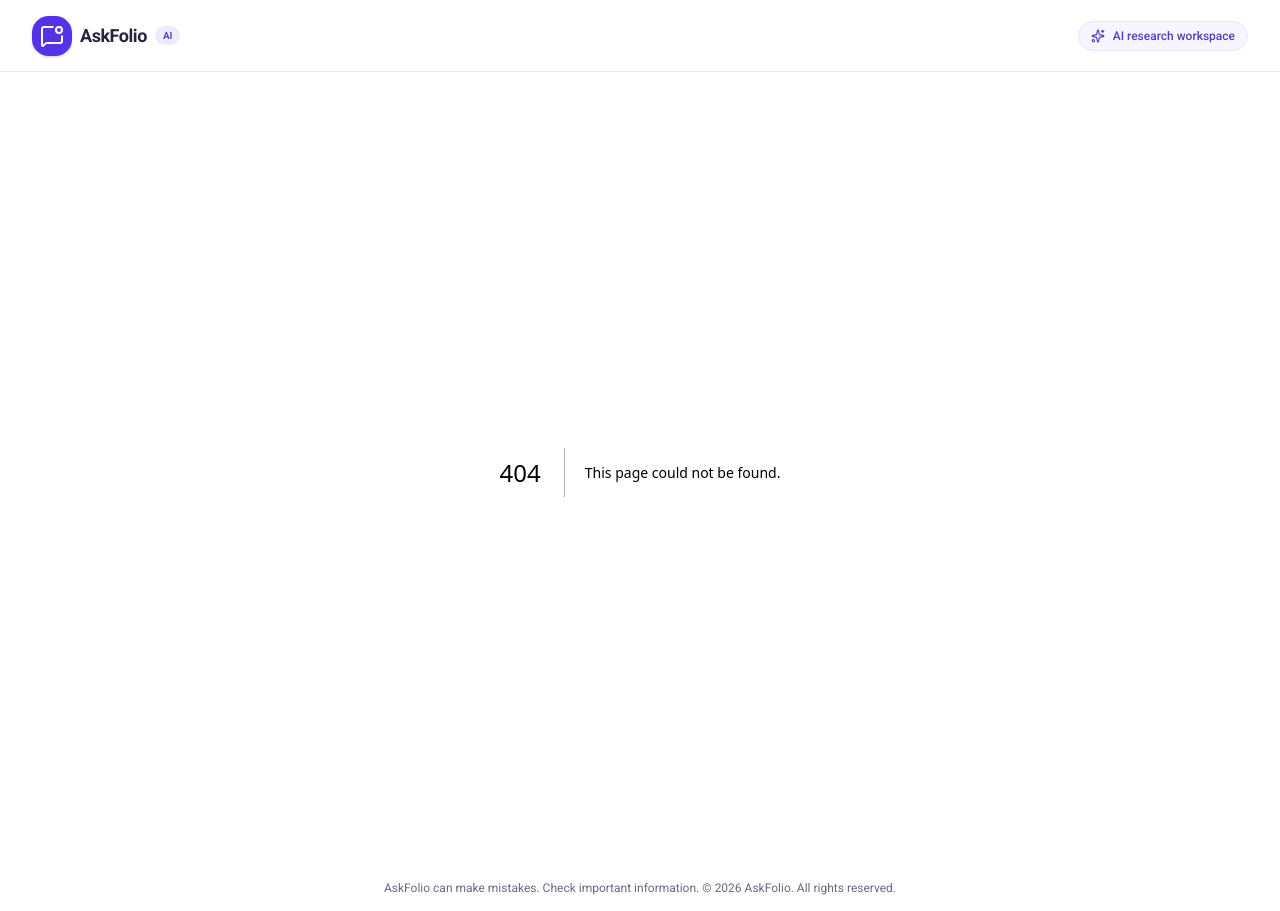
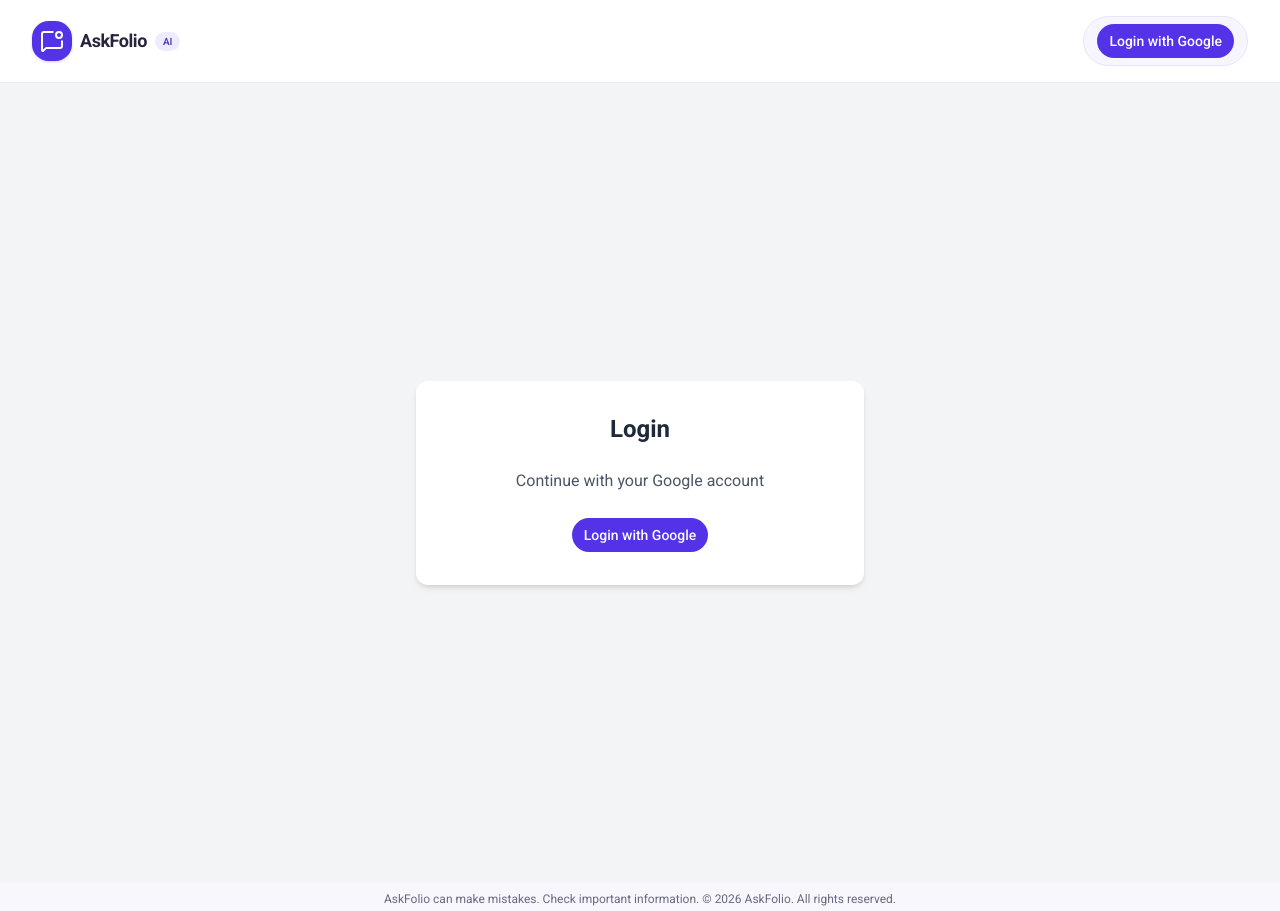
Before and after one commit to bashir-muhammad/askfolio, a Next.js app: page /login in a window 1280 px wide. Before the commit this address had no page. Built offline with nearby package versions, Linux system fonts and the light colour scheme; no server answers.

Commit message:
feat: add Authentication

```diff
--- /dev/null
+++ b/middleware.ts
@@ -0,0 +1,14 @@
+import { withAuth } from "next-auth/middleware";
+
+export default withAuth({
+  callbacks: {
+    authorized: ({ token }) => !!token,
+  },
+  pages: {
+    signIn: "/login",
+  },
+});
+
+export const config = {
+  matcher: ["/((?!api/auth|_next/static|_next/image|favicon.ico|login).*)"],
+};
--- a/package.json
+++ b/package.json
@@ -16,6 +16,7 @@
     "cn": "^0.5.2",
     "lucide-react": "^1.70.0",
     "next": "16.4.3",
+    "next-auth": "^4.24.15",
     "react": "19.3.0",
     "react-dom": "19.3.0",
     "react-markdown": "^10.1.0",
--- /dev/null
+++ b/src/app/api/auth/[...nextauth]/route.ts
@@ -0,0 +1,6 @@
+import NextAuth from "next-auth";
+import { authOptions } from "@/lib/auth-config";
+
+const handler = NextAuth(authOptions);
+
+export { handler as GET, handler as POST };
--- a/src/app/layout.tsx
+++ b/src/app/layout.tsx
@@ -5,6 +5,7 @@ import { cn } from "@/lib/utils";
 import Header from "@/components/header/header";
 import Footer from "@/components/footer/footer";
 import ChatStoreHydration from "@/lib/chat-store-hydration";
+import AuthProvider from "@/components/auth-provider/auth-provider";
 
 const roboto = Roboto({ subsets: ["latin"], variable: "--font-sans" });
 
@@ -43,9 +44,11 @@ export default function RootLayout({ children }: LayoutProps) {
     >
       <body className="flex min-h-dvh w-full flex-col">
         <ChatStoreHydration />
-        <Header />
-        {children}
-        <Footer />
+        <AuthProvider>
+          <Header />
+          {children}
+          <Footer />
+        </AuthProvider>
       </body>
     </html>
   );
--- /dev/null
+++ b/src/app/login/page.tsx
@@ -0,0 +1,42 @@
+
+"use client";
+
+import { useSession } from "next-auth/react";
+import { useRouter } from "next/navigation";
+import { useEffect } from "react";
+import AuthButton from "@/components/auth-button/auth-button";
+
+const Login = () => {
+  const { status } = useSession();
+  const router = useRouter();
+
+  useEffect(() => {
+    if (status === "authenticated") {
+      router.replace("/");
+    }
+  }, [router, status]);
+
+  if (status === "loading") {
+    return (
+      <div className="flex min-h-screen items-center justify-center bg-gray-100">
+        <p className="text-sm text-gray-600">Checking your session...</p>
+      </div>
+    );
+  }
+
+  return (
+    <div className="flex min-h-screen items-center justify-center bg-gray-100">
+      <div className="w-full max-w-md rounded-lg bg-white p-8 shadow-md">
+        <h2 className="mb-6 text-center text-2xl font-bold text-gray-800">Login</h2>
+        <p className="mb-6 text-center text-gray-600">
+          Continue with your Google account
+        </p>
+        <div className="flex justify-center">
+          <AuthButton />
+        </div>
+      </div>
+    </div>
+  );
+};
+
+export default Login;
--- a/src/app/page.tsx
+++ b/src/app/page.tsx
@@ -1,8 +1,34 @@
+"use client";
+
+import { useEffect } from "react";
 import InputBox from "@/components/input-box/input-box";
 import MessageList from "@/components/message-list/message-list";
 import SideBar from "@/components/side-bar/side-bar";
+import { useSession } from "next-auth/react";
+import { useRouter } from "next/navigation";
 
 export default function Home() {
+  const { status } = useSession();
+  const router = useRouter();
+
+  useEffect(() => {
+    if (status === "unauthenticated") {
+      router.replace("/login");
+    }
+  }, [status, router]);
+
+  if (status === "loading") {
+    return (
+      <div className="flex min-h-0 flex-1 items-center justify-center bg-[#faf9ff] text-[#5140bd]">
+        Loading your workspace...
+      </div>
+    );
+  }
+
+  if (status === "unauthenticated") {
+    return null;
+  }
+
   return (
     <div className="flex min-h-0 flex-1 flex-col bg-[#faf9ff] lg:flex-row">
       <SideBar />
--- /dev/null
+++ b/src/components/auth-button/auth-button.tsx
@@ -0,0 +1,36 @@
+"use client";
+
+import { signIn, signOut, useSession } from "next-auth/react";
+import { Button } from "@/components/ui/button";
+
+export default function AuthButton() {
+  const { data: session, status } = useSession();
+
+  if (status === "loading") {
+    return (
+      <Button variant="default" disabled>
+        Loading...
+      </Button>
+    );
+  }
+
+  if (session) {
+    return (
+      <>
+        <span className="mx-2">Signed in as {session.user?.name}</span>
+        <Button onClick={() => signOut()} variant="outline">
+          Sign Out
+        </Button>
+      </>
+    );
+  }
+
+  return (
+    <Button
+      onClick={() => signIn("google", { callbackUrl: "/" })}
+      variant="default"
+    >
+      Login with Google
+    </Button>
+  );
+}
--- /dev/null
+++ b/src/components/auth-provider/auth-provider.tsx
@@ -0,0 +1,8 @@
+"use client";
+import { SessionProvider } from "next-auth/react";
+
+const AuthProvider = ({ children }: { children: React.ReactNode }) => {
+  return <SessionProvider>{children}</SessionProvider>;
+};
+
+export default AuthProvider;
--- a/src/components/header/header.tsx
+++ b/src/components/header/header.tsx
@@ -3,7 +3,7 @@ import Logo from "@/components/logo/logo";
 
 const Header = () => {
   return (
-    <header className="z-10 flex h-[72px] w-full shrink-0 items-center justify-between border-b border-[#ebe8f4] bg-white/90 px-5 backdrop-blur sm:px-8">
+    <header className="z-10 flex w-full shrink-0 items-center justify-between border-b border-[#ebe8f4] bg-white/90 px-5 backdrop-blur sm:px-8 py-4">
       <Logo />
       <MainNav />
     </header>
--- a/src/components/main-nav/main-nav.tsx
+++ b/src/components/main-nav/main-nav.tsx
@@ -1,9 +1,8 @@
-import { Sparkles } from "lucide-react";
+import AuthButton from "@/components/auth-button/auth-button";
 
 const MainNav = () => (
   <div className="flex items-center gap-2 rounded-full border border-[#e9e5f7] bg-[#f7f5ff] px-3 py-1.5 text-xs font-medium text-[#5140bd]">
-    <Sparkles size={14} />
-    <span>AI research workspace</span>
+    <AuthButton />
   </div>
 );
 
--- /dev/null
+++ b/src/lib/auth-config.ts
@@ -0,0 +1,26 @@
+import type { NextAuthOptions } from "next-auth";
+import GoogleProvider from "next-auth/providers/google";
+
+const requiredEnv = ["GOOGLE_CLIENT_ID", "GOOGLE_CLIENT_SECRET", "NEXTAUTH_SECRET"] as const;
+
+for (const key of requiredEnv) {
+  if (!process.env[key] || process.env[key]?.trim() === "") {
+    throw new Error(`Missing required environment variable: ${key}`);
+  }
+}
+
+export const authOptions: NextAuthOptions = {
+  secret: process.env.NEXTAUTH_SECRET,
+  session: {
+    strategy: "jwt",
+  },
+  pages: {
+    signIn: "/login",
+  },
+  providers: [
+    GoogleProvider({
+      clientId: process.env.GOOGLE_CLIENT_ID as string,
+      clientSecret: process.env.GOOGLE_CLIENT_SECRET as string,
+    }),
+  ],
+};
```
Also changed, not shown: 1 other file (tests, documents, lock files or other folders).
